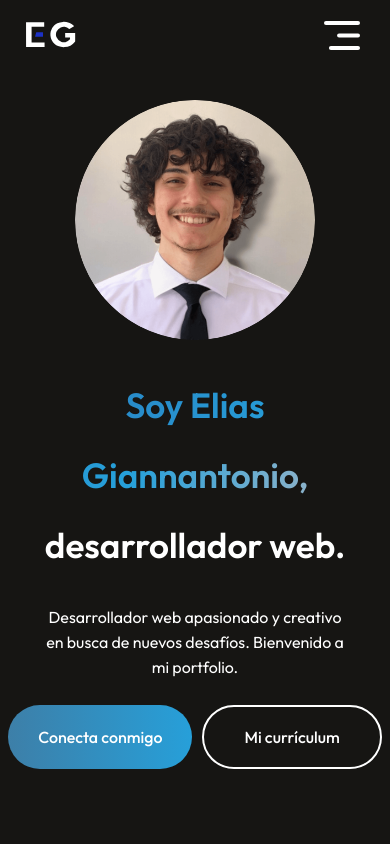
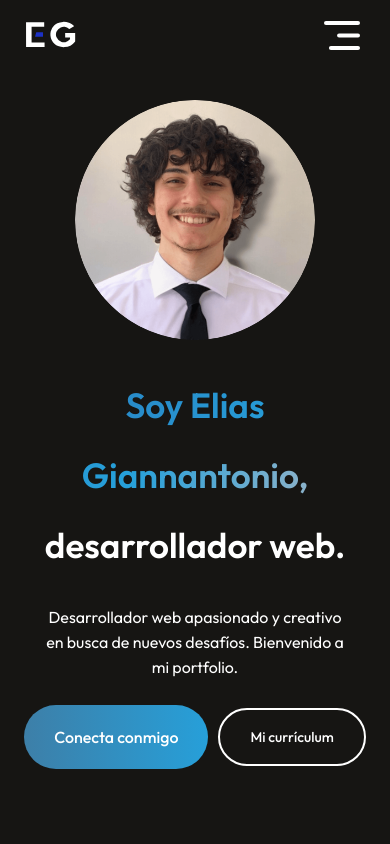
Before and after one commit to eliasgiannantonio/PortfolioEliasG, a React (Vite) app: page / in a window 390 px wide. Shown: the top 844 px of the page. Built offline with nearby package versions, Linux system fonts and the light colour scheme.

Commit message:
Agrego mi cv!

```diff
--- a/src/components/Hero/Hero.css
+++ b/src/components/Hero/Hero.css
@@ -2,6 +2,32 @@
     margin-top: 30px;
     width: 240px;
     border-radius: 50%;
+}
+
+.hero-curriculum-link {
+    text-decoration: none;
+}
+
+.hero-curriculum {
+    text-decoration: none;
+    color: white;
+    padding: 20px 40px;
+    border-radius: 50px;
+    border: 2px solid white;
+    cursor: pointer;
+    display: flex;
+    align-items: center;
+    justify-content: center;
+}
+
+.hero-curriculum:hover {
+    border-color: #26a0da;
+}
+
+.hero-connect-link {
+    text-decoration: none;
+    color: #fff;
+    display: inline-block;
 }
 
 .hero {
@@ -53,29 +79,14 @@
     display: flex;
     align-items: center;
     height: 64px;
+    white-space: nowrap
 }
-
-.hero-connect .anchor-link {
-    display: inline-block;
-    white-space: nowrap;
-  }
 
 .hero-connect:hover {
     background-position: right center;
     color: #fff;
     text-decoration: none;
     transform: scale(1.01);
-}
-
-.hero-curriculum {
-    padding: 20px 40px;
-    border-radius: 50px;
-    border: 2px solid white;
-    cursor: pointer;
-}
-
-.hero-curriculum:hover {
-    border-color: #26a0da;
 }
 
 @media(max-width:768px) {
@@ -111,7 +122,7 @@
         justify-content: center;
         flex-direction: column;
     }
-    .hero-resume {
+    .hero-curriculum {
         padding: 18px 30px;
         border-radius: 40px;
         font-size: 14px;
--- a/src/components/Hero/Hero.jsx
+++ b/src/components/Hero/Hero.jsx
@@ -10,12 +10,14 @@ function Hero() {
       <h1><span>Soy Elias Giannantonio,</span> desarrollador web.</h1>
       <p>Desarrollador web apasionado y creativo en busca de nuevos desafíos. Bienvenido a mi portfolio.</p>
       <div className="hero-action">
+        <Link to='contacto' smooth={true} spy={true} offset={-20} duration={500} className='hero-connect-link' href='#contacto'>
           <div className="hero-connect">
-              <Link to='contacto' smooth={true} spy={true} offset={-20} duration={500} className='anchor-link' href='#contacto'>
             <p onClick={() => setMenu("contacto")}>Conecta conmigo</p>
+          </div>
         </Link>
-            </div>
+        <a className="hero-curriculum-link" target="_blank" href='https://drive.google.com/file/d/1PrZV9HPoN9FbOtwdAqolhP9eukdoiZJ3/view?usp=sharing'>
           <div className="hero-curriculum">Mi currículum</div>
+        </a>
       </div>
     </div>
   )
```
Lines whose indentation alone changed are shown as unchanged.
